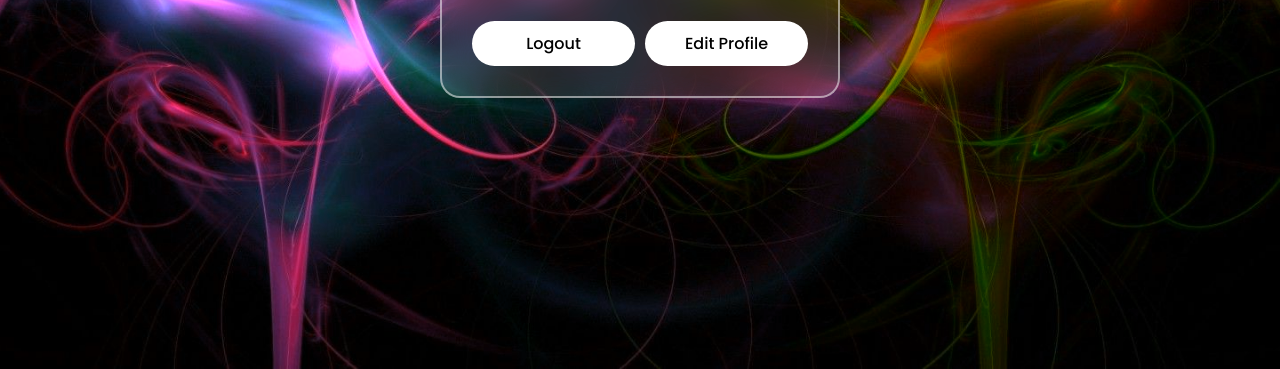
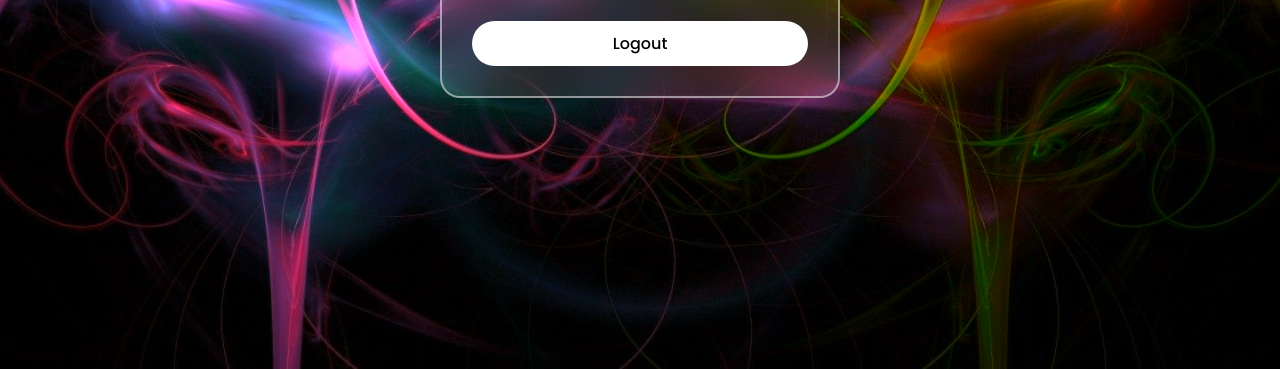
Before and after one commit to Arnav12435/fallout, a Flask app: page /dashboard in a window 1280 px wide. Shown: the part 431-800 px from the top of the page. Run offline with Flask 3, Linux system fonts and the light colour scheme; the visitor is signed in with stand-in values (Sample User, id 1); some libraries are stand-ins or nearby versions.

Commit message:
Update dashboard.html

```diff
--- a/templates/dashboard.html
+++ b/templates/dashboard.html
@@ -22,7 +22,7 @@
       </div>
       <div class="button-group">
         <a href="{{ url_for('logout') }}" class="btn">Logout</a>
-        <a href="{{ url_for('update_profile') }}" class="btn">Edit Profile</a>
+
       </div>
     </div>
   </section>
```
